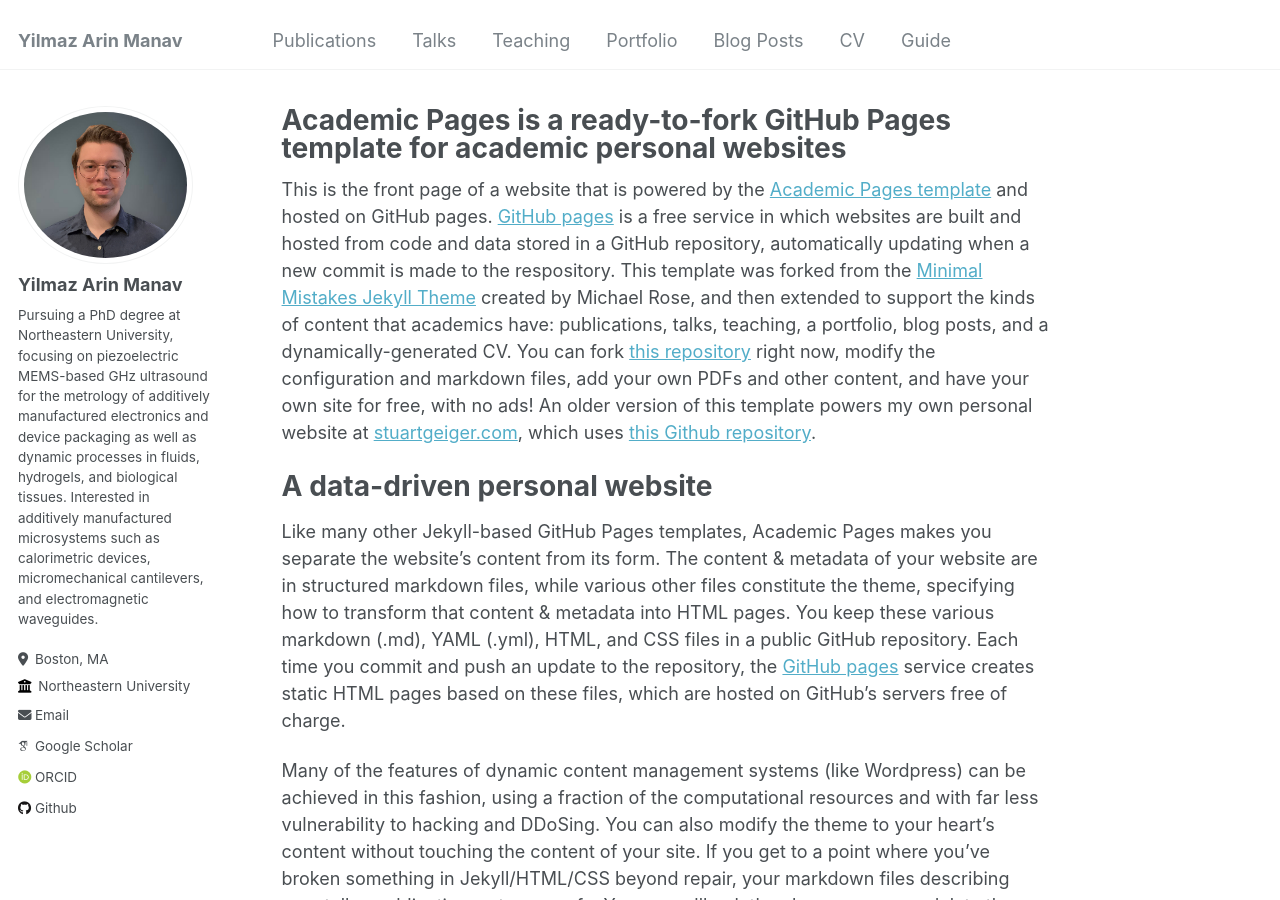
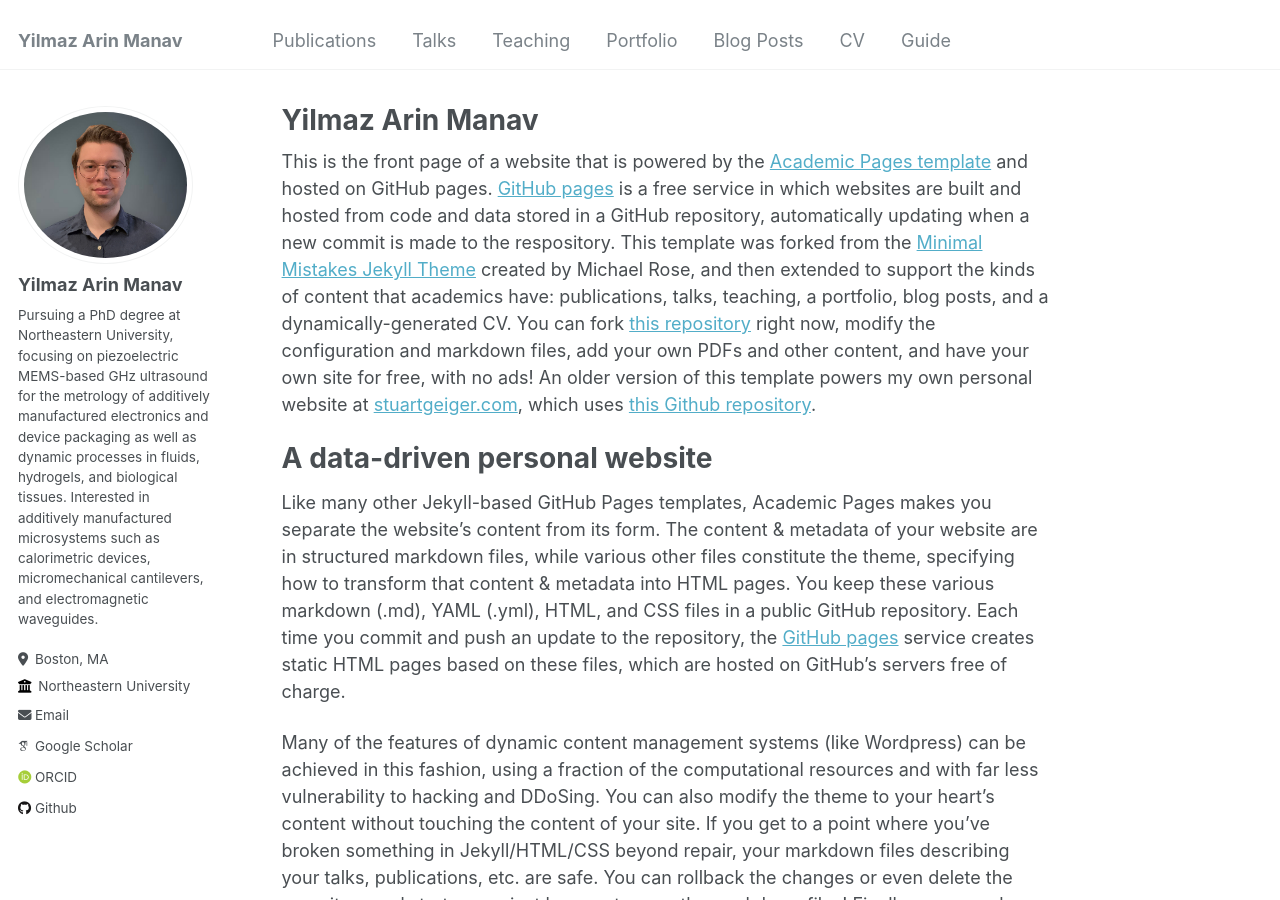
Before and after one commit to arinmanav/arinmanav.github.io, a Jekyll site: the page built from _pages/about.md, in a window 1280 px wide and 900 px high. Built offline with Jekyll 4.4.1, drawn with Linux system fonts in a browser that asks for light colours; some web fonts are replaced.

```diff
--- a/_pages/about.md
+++ b/_pages/about.md
@@ -1,6 +1,6 @@
 ---
 permalink: /
-title: "Academic Pages is a ready-to-fork GitHub Pages template for academic personal websites"
+title: "Yilmaz Arin Manav"
 author_profile: true
 redirect_from:
   - /about/
```
Also changed, not shown: 1 other file.
